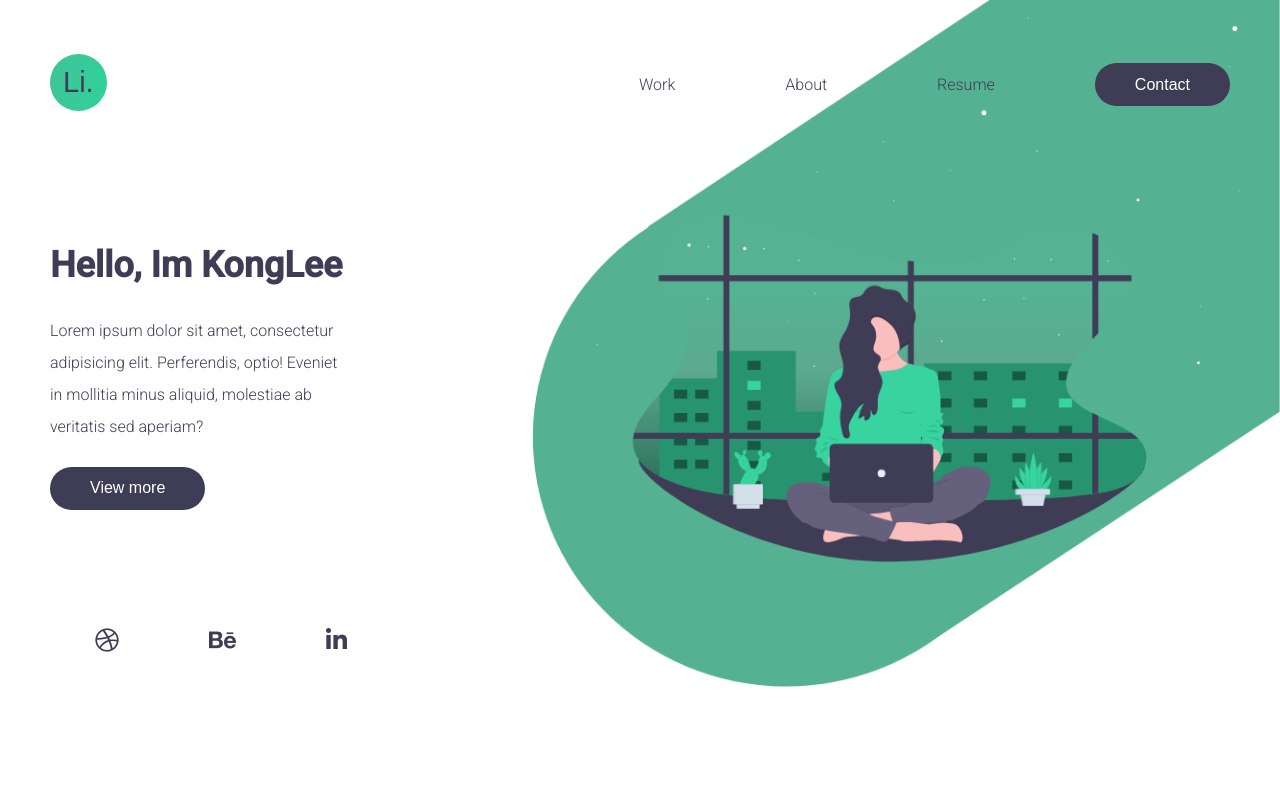
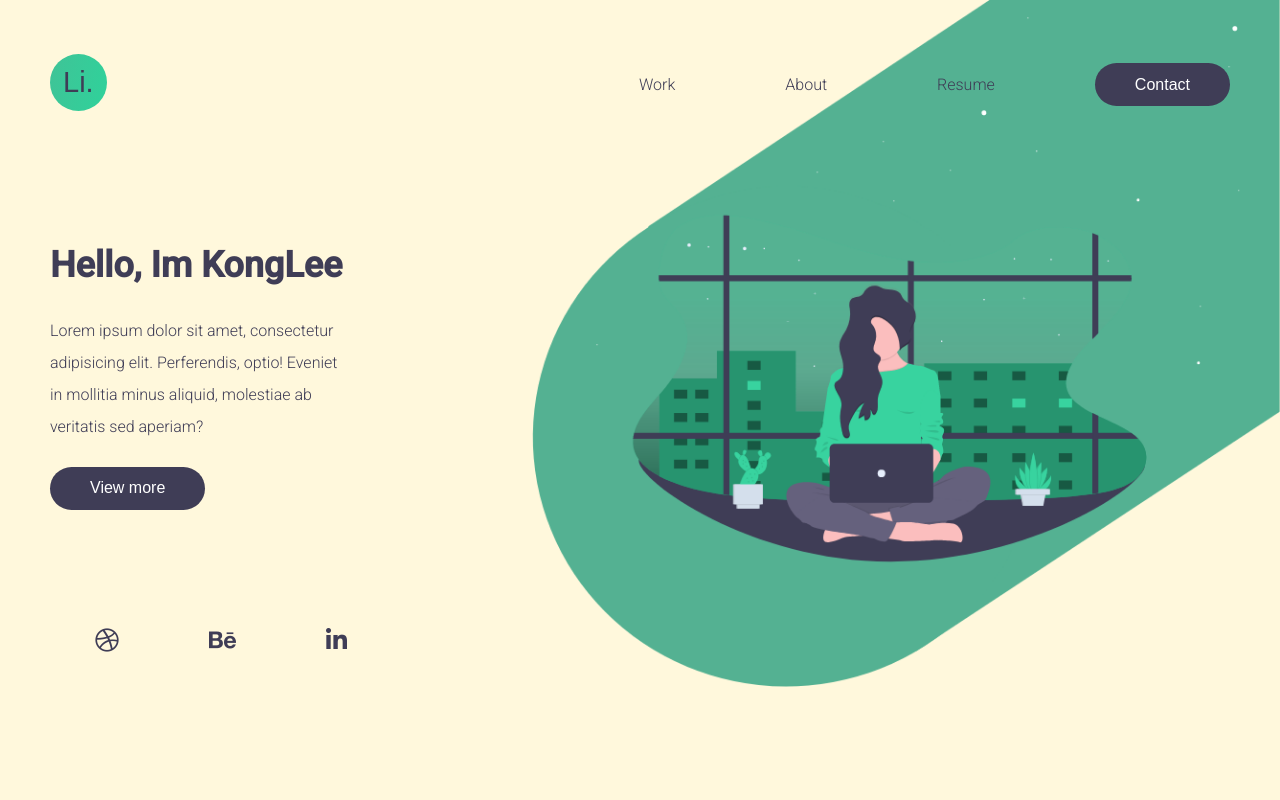
Before and after one commit to Congle99/fe-my_profile, a plain HTML site: page index.html in a window 1280 px wide. Shown: the top 800 px of the page. Drawn offline with Linux system fonts and the light colour scheme.

```diff
--- a/css/main.css
+++ b/css/main.css
@@ -10,6 +10,7 @@ html{
 }
 body{
     font-family: "Roboto", sans-serif;
+    background: cornsilk;
 }
 img{
     max-width: 100%;
```
Also changed, not shown: img/work-1.png, img/work-2.png, img/work-3.png, img/work-4.png.
